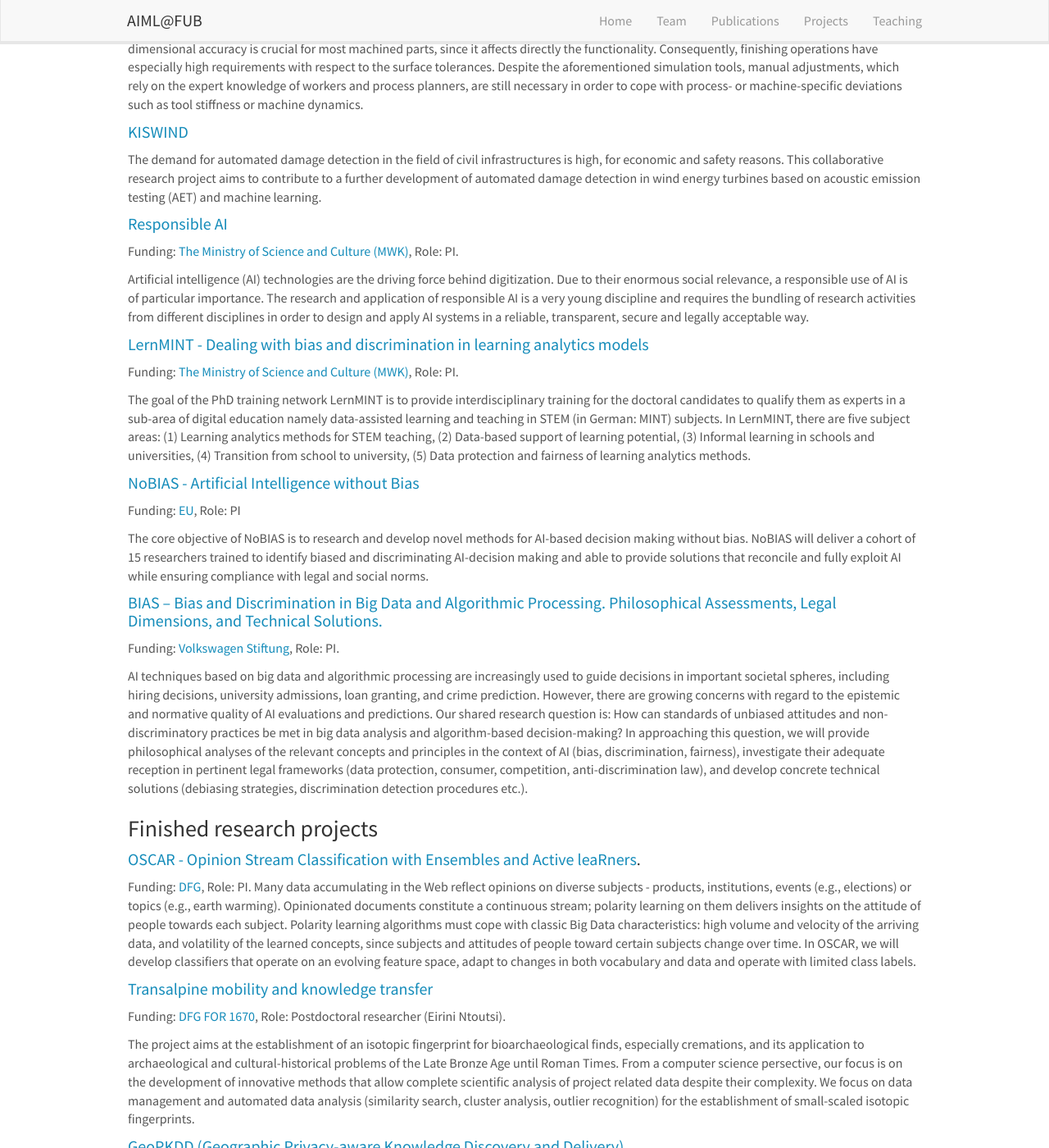
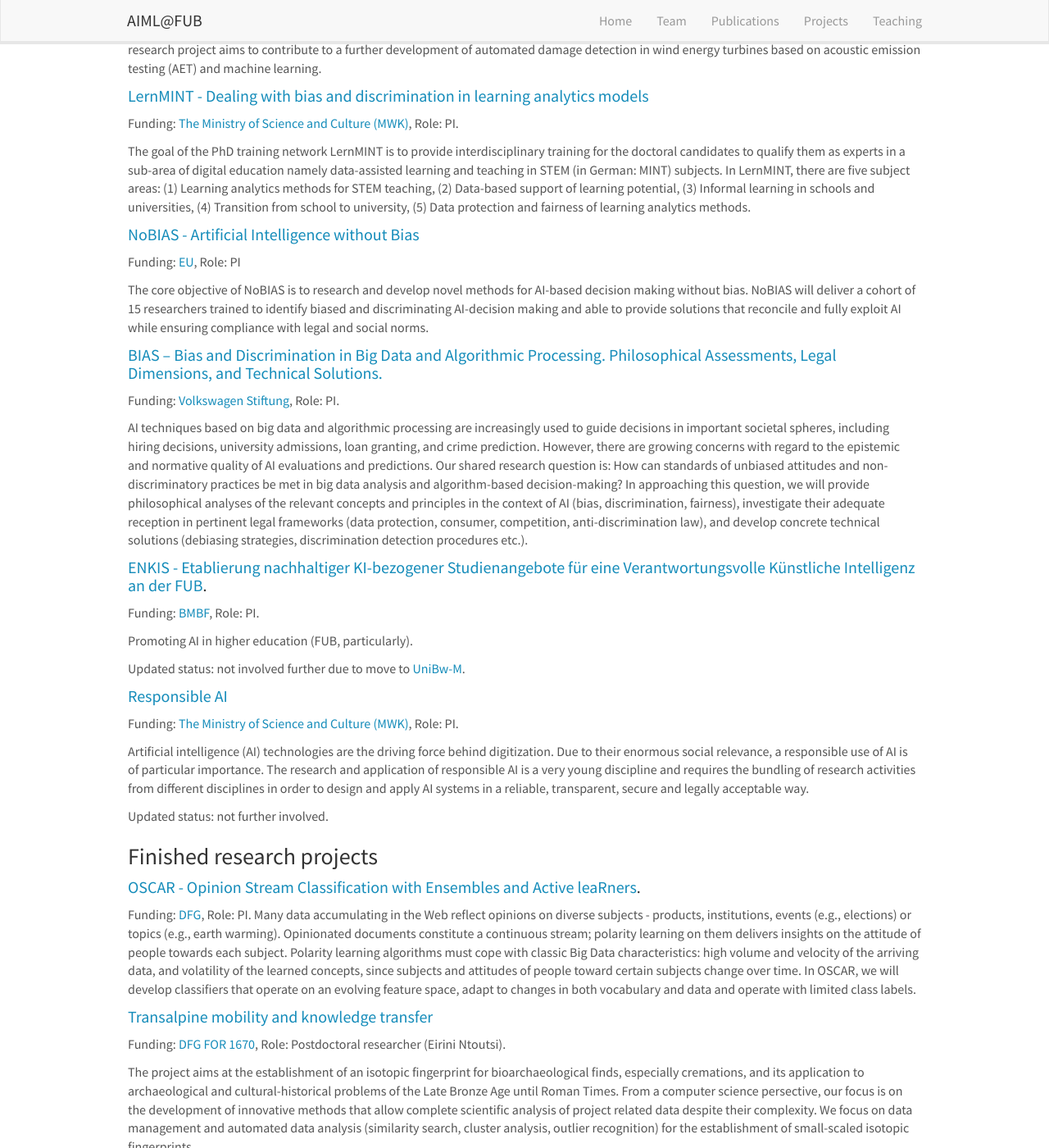
Before and after one commit to AIML-research/AIML-research.github.io, a Jekyll site: the page built from _pages/projects.md, in a window 1280 px wide and 1400 px high, scrolled down 456 px. Shown: the whole window at 82% size. Built offline with Jekyll 4.4.1, drawn with Linux system fonts in a browser that asks for light colours; nearby versions of some CDN libraries; some of the changed text lies outside the part shown.

Commit message:
Update projects.md

```diff
--- a/_pages/projects.md
+++ b/_pages/projects.md
@@ -47,6 +36,21 @@ Funding: <a href="http://portal.volkswagenstiftung.de/search/projectDetails.do?r
 
 AI techniques based on big data and algorithmic processing are increasingly used to guide decisions in important societal spheres, including hiring decisions, university admissions, loan granting, and crime prediction. However, there are growing concerns with regard to the epistemic and normative quality of AI evaluations and predictions. Our shared research question is: How can standards of unbiased attitudes and non-discriminatory practices be met in big data analysis and algorithm-based decision-making?
 In approaching this question, we will provide philosophical analyses of the relevant concepts and principles in the context of AI (bias, discrimination, fairness), investigate their adequate reception in pertinent legal frameworks (data protection, consumer, competition, anti-discrimination law), and develop concrete technical solutions (debiasing strategies, discrimination detection procedures etc.).
+
+#### <a href = "https://aiml-research.github.io/projects/enkis">ENKIS - Etablierung nachhaltiger KI-bezogener Studienangebote für eine Verantwortungsvolle Künstliche Intelligenz an der FUB</a>.
+Funding: <a href="https://www.bmbf.de/bmbf/de/home/_documents/digitale-hochschulbildung.html#:~:text=Mit%20der%20Bund%2DL%C3%A4nder%2DVereinbarung,der%20Breite%20des%20Hochschulsystems%20entfalten.">BMBF</a>, Role: PI.
+
+Promoting AI in higher education (FUB, particularly).
+
+Updated status: not involved further due to move to <a href="https://www.unibw.de/home" target="_new">UniBw-M<a/>.
+
+#### <a href = "{{ site.url }}{{ site.baseurl }}/projects/responsibleai/">Responsible AI </a>
+Funding: <a href="https://www.mwk.niedersachsen.de/china/representative-of-the-ministry-of-science-and-culture-of-the-german-state-of-lower-saxony-for-university-cooperation-between-lower-saxony-and-china-189609.html" target="_new"> The Ministry of Science and Culture (MWK)</a>, Role: PI.
+
+Artificial intelligence (AI) technologies are the driving force behind digitization. Due to their enormous social relevance, a responsible use of AI is of particular importance. The research and application of responsible AI is a very young discipline and requires the bundling of research activities from different disciplines in order to design and apply AI systems in a reliable, transparent, secure and legally acceptable way.
+
+Updated status: not further involved.
+
 
 ### Finished research projects
 
```
Also changed, not shown: other parts of _pages/projects.md (+0 -11 lines).
